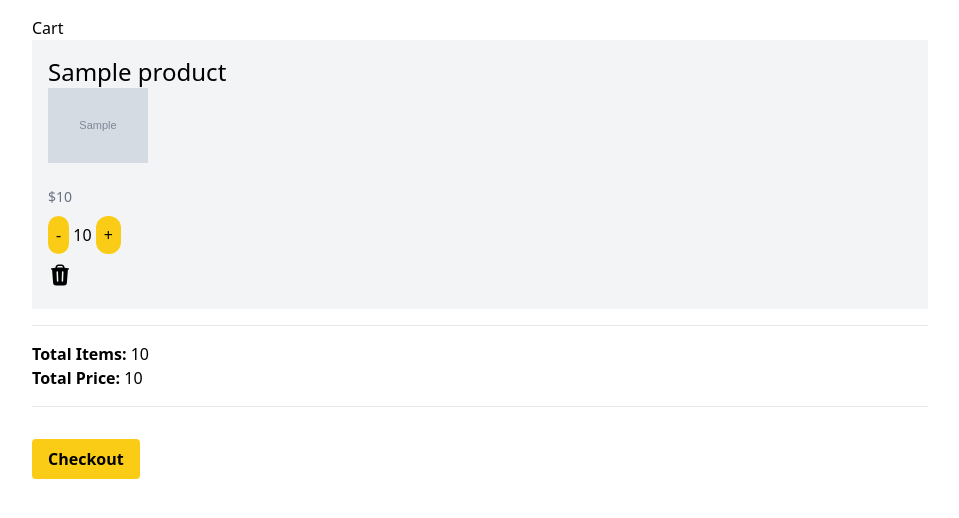
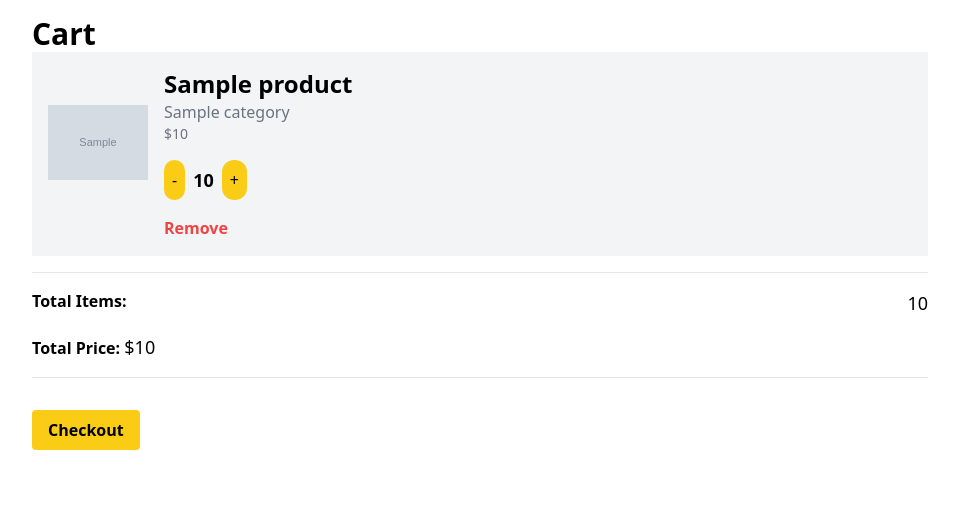
Before and after one commit to alychavez12/django_ecommerce_app, a Django app: template ecommerceapp/store/templates/store/cart_view.html in a window 1280 px wide. Shown: the part 56-574 px from the top of the page, without its empty margins (160-1119 px from the left). Run offline with Django 4.2, Linux system fonts and the light colour scheme; the template is opened without the code that fills it: most values are stand-ins (such as "Sample title", 1, 10 or a date in 2020); grey boxes marked "Sample" are stand-in pictures; some libraries are stand-ins or nearby versions.

Commit message:
styles the cart page

```diff
--- a/ecommerceapp/store/templates/store/cart_view.html
+++ b/ecommerceapp/store/templates/store/cart_view.html
@@ -3,42 +3,44 @@
 {% block title %}Cart{% endblock %}
 
 {% block content %}
-  <h1>Cart</h1>
+  <h1 class="text-3xl font-bold">Cart</h1>
 
    {% for item in cart %}
 
-    <div class="px-4 py-4 mb-2 bg-gray-100  items-center ">
-        <div>
-        <h2 class="text-2xl">{{ item.product.title }}</h2>
-        </div>
-        <div>
+    <div class="px-4 py-4 mb-2 bg-gray-100  flex items-center ">
+        <div class="flex-none">
             <img src="{{ item.product.image.url }}" width="100" class=""><br>
         </div>
-        <div class="text-sm text-gray-500">
-            ${{ item.product.price }}<br>
+        <div class="flex-grow ml-4">
+            <h2 class="text-2xl font-bold">{{ item.product.title }}</h2>
+            <p class="text-gray-500">{{ item.product.category }}</p>
+            <p class="text-sm text-gray-500">${{ item.product.price }}</p>
+            <div class="mt-4 mb-4 flex items-center">
+                <a href="{% url 'change_quantity' item.product.id %}?action=decrease" class="p-2 rounded-xl bg-yellow-400 text-bluenavy hover:bg-yellow-500 mr-2">-</a>
+                <span class="text-lg font-bold">{{ item.quantity }}</span>
+                <a href="{% url 'change_quantity' item.product.id %}?action=increase" class="p-2 rounded-xl bg-yellow-400 text-bluenavy hover:bg-yellow-500 ml-2">+</a>
+            </div>
+            <a href="{% url 'remove_from_cart' item.product.id %}" class="inline-block text-red-500 hover:text-red-700 font-bold">
+                Remove
+            </a>
         </div>
-
-        <div class="mt-4 mb-4">
-            <a href="{% url 'change_quantity' item.product.id %}?action=decrease" class="p-2 rounded-xl bg-yellow-400 text-bluenavy">-</a>
-                {{ item.quantity }}
-             <a href="{% url 'change_quantity' item.product.id %}?action=increase" class="p-2 rounded-xl bg-yellow-400 text-bluenavy">+</a>
-        </div>
-
-        <a href="{% url 'remove_from_cart' item.product.id %}" class="inline-block">
-            <svg xmlns="http://www.w3.org/2000/svg" viewBox="0 0 24 24" fill="currentColor" class="w-6 h-6">
-                <path fill-rule="evenodd" d="M16.5 4.478v.227a48.816 48.816 0 013.878.512.75.75 0 11-.256 1.478l-.209-.035-1.005 13.07a3 3 0 01-2.991 2.77H8.084a3 3 0 01-2.991-2.77L4.087 6.66l-.209.035a.75.75 0 01-.256-1.478A48.567 48.567 0 017.5 4.705v-.227c0-1.564 1.213-2.9 2.816-2.951a52.662 52.662 0 013.369 0c1.603.051 2.815 1.387 2.815 2.951zm-6.136-1.452a51.196 51.196 0 013.273 0C14.39 3.05 15 3.684 15 4.478v.113a49.488 49.488 0 00-6 0v-.113c0-.794.609-1.428 1.364-1.452zm-.355 5.945a.75.75 0 10-1.5.058l.347 9a.75.75 0 101.499-.058l-.346-9zm5.48.058a.75.75 0 10-1.498-.058l-.347 9a.75.75 0 001.5.058l.345-9z" clip-rule="evenodd" />
-              </svg>
-        </a>
-
     </div>
     {% endfor %}
 
     <hr class="my-4">
-    <strong>Total Items:</strong> {{ cart.get_total_quantity }}<br>
-    <strong>Total Price:</strong> {{ cart.get_total_cost }}
+    <div class="flex justify-between">
+        <span class="font-bold">Total Items:</span>
+        <span class="text-lg">{{ cart.get_total_quantity }}</span>
+    </div>
+    <div class="mt-4">
+        <span class="font-bold">Total Price:</span>
+        <span class="text-lg">${{ cart.get_total_cost }}</span>
+    </div>
 
     <hr class="my-4">
-    <a href="{% url 'checkout' %}" class="mt-4 inline-block bg-yellow-400 hover:bg-yellow-500 text-bluenavy font-bold py-2 px-4 rounded">Checkout</a>
+    <a href="{% url 'checkout' %}" class="mt-4 inline-block bg-yellow-400 hover:bg-yellow-500 text-bluenavy font-bold py-2 px-4 rounded">
+        Checkout
+    </a>
 
 
 {% endblock %}
```
